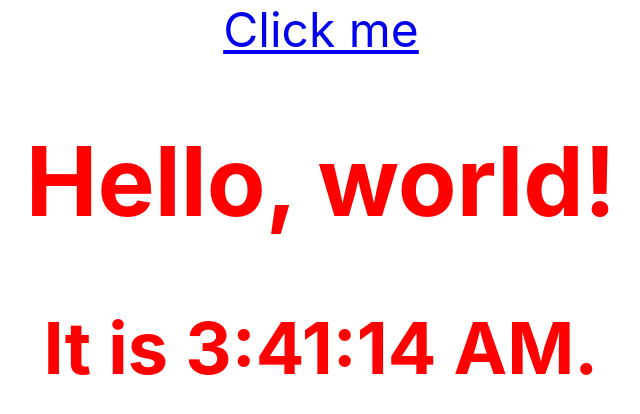
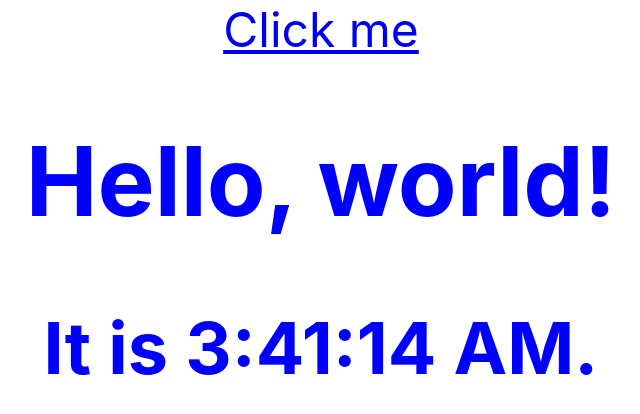
Before and after one commit to davecrowe55/New_Idea_App, a React (Create React App) app in the folder new_idea_app/: page / in a window 1280 px wide. Shown: the top 414 px of the page, without its empty margins (319-959 px from the left). Built offline with nearby package versions, Linux system fonts and the light colour scheme.

Commit message:
color change

```diff
--- a/new_idea_app/src/index.css
+++ b/new_idea_app/src/index.css
@@ -13,7 +13,7 @@ code {
 }
 
 div {
-  color: red;
+  color: blue;
   text-align: center;
   font-size: 48px;
 }
```
